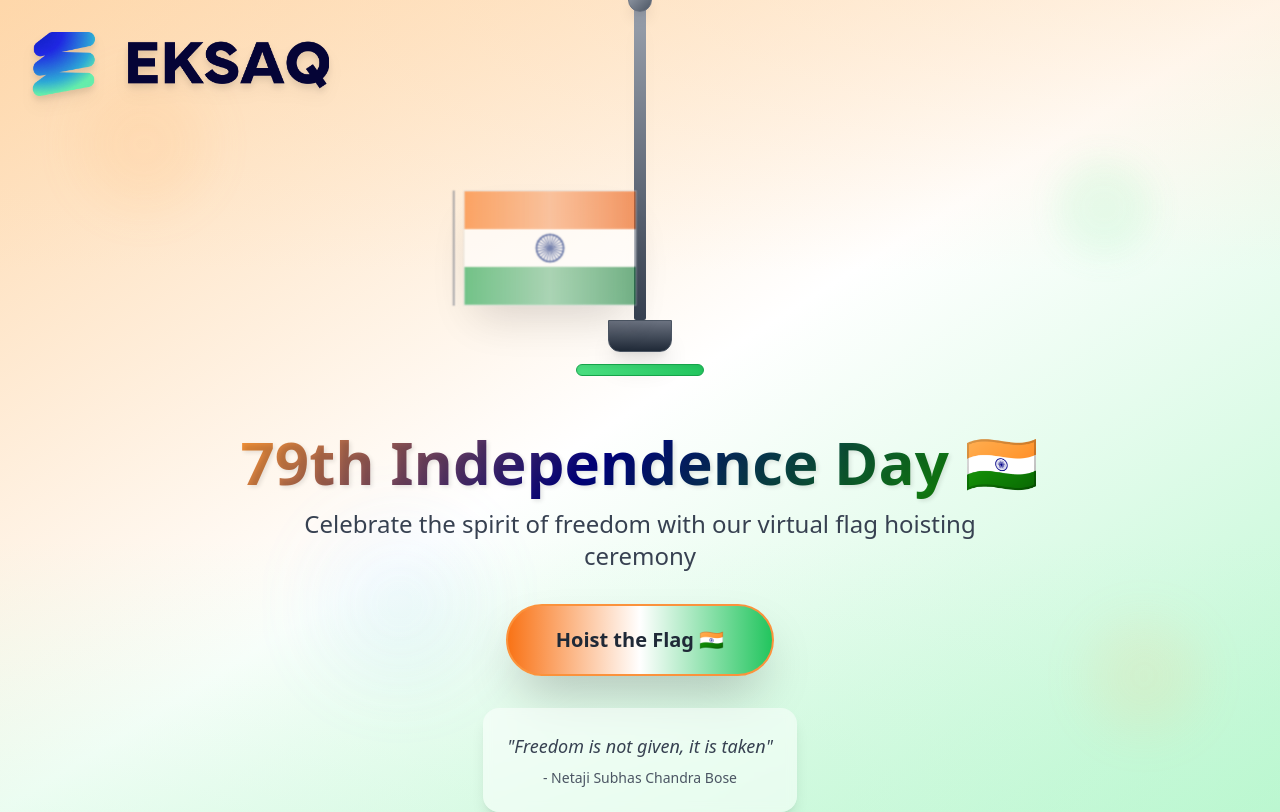
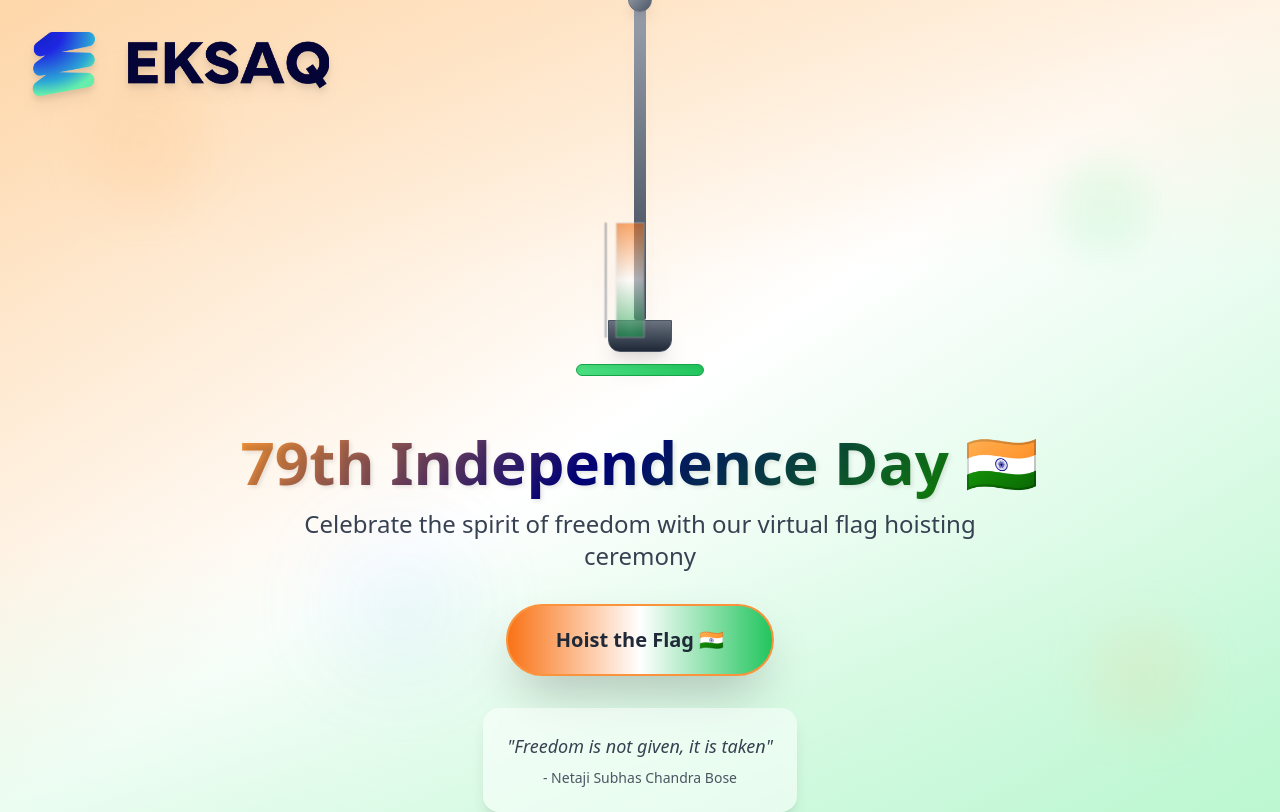
Before and after one commit to peddintimadhusudhan-blip/flag, a React (Vite) app: page / in a window 1280 px wide. Built offline with nearby package versions, Linux system fonts and the light colour scheme.

Commit message:
Create realistic flag hoisting ceremony

```diff
--- a/src/App.css
+++ b/src/App.css
@@ -20,9 +20,9 @@
 
 /* Custom slow flag hoisting animation */
 .flag-hoist {
-  transition: transform 4s cubic-bezier(0.25, 0.46, 0.45, 0.94),
-              opacity 4s ease-out,
-              scale 4s ease-out;
+  transition: transform 3s cubic-bezier(0.25, 0.46, 0.45, 0.94),
+              opacity 3s ease-out,
+              scale 3s ease-out;
 }
 
 /* Smooth scrolling */
@@ -58,3 +58,19 @@ html {
   0%, 100% { opacity: 0.3; transform: scale(1); }
   50% { opacity: 0.8; transform: scale(1.1); }
 }
+
+/* Falling flower petals animation */
+@keyframes fall {
+  0% {
+    transform: translateY(-100vh) rotate(0deg);
+    opacity: 1;
+  }
+  100% {
+    transform: translateY(100vh) rotate(360deg);
+    opacity: 0;
+  }
+}
+
+.animate-fall {
+  animation: fall linear infinite;
+}
--- a/src/App.tsx
+++ b/src/App.tsx
@@ -1,37 +1,69 @@
 import { useState, useRef } from 'react';
 import FlagPole from './components/FlagPole';
+import FlowerPetals from './components/FlowerPetals';
 import './App.css';
 
 function App() {
   const [isHoisted, setIsHoisted] = useState(false);
+  const [isUnfurling, setIsUnfurling] = useState(false);
+  const [showFlowers, setShowFlowers] = useState(false);
   const [isAnthemPlaying, setIsAnthemPlaying] = useState(false);
   const [showAnthemNotice, setShowAnthemNotice] = useState(false);
   const audioRef = useRef<HTMLAudioElement>(null);
   const timeoutRef = useRef<number | null>(null);
+  const unfurlTimeoutRef = useRef<number | null>(null);
+  const flowerTimeoutRef = useRef<number | null>(null);
+  const anthemTimeoutRef = useRef<number | null>(null);
 
   const handleHoistFlag = () => {
     if (!isHoisted) {
       setIsHoisted(true);
 
-      // Show anthem notice
-      setShowAnthemNotice(true);
+      // Start unfurling after flag reaches the top (3 seconds)
+      unfurlTimeoutRef.current = setTimeout(() => {
+        setIsUnfurling(true);
+      }, 3000);
 
-      // Start anthem after 2 seconds (flag hoisting animation time)
+      // Show flowers after unfurling starts (4 seconds total)
+      flowerTimeoutRef.current = setTimeout(() => {
+        setShowFlowers(true);
+      }, 4000);
+
+      // Show anthem notice after flowers start (5 seconds)
       timeoutRef.current = setTimeout(() => {
+        setShowAnthemNotice(true);
+      }, 5000);
+
+      // Start anthem after notice (7 seconds total)
+      anthemTimeoutRef.current = setTimeout(() => {
         setShowAnthemNotice(false);
         setIsAnthemPlaying(true);
         if (audioRef.current) {
           audioRef.current.play().catch(console.error);
         }
-      }, 4000);
+      }, 7000);
     } else {
-      // Clear any pending timeout to prevent play() after pause()
+      // Clear all timeouts
       if (timeoutRef.current) {
         clearTimeout(timeoutRef.current);
         timeoutRef.current = null;
       }
+      if (unfurlTimeoutRef.current) {
+        clearTimeout(unfurlTimeoutRef.current);
+        unfurlTimeoutRef.current = null;
+      }
+      if (flowerTimeoutRef.current) {
+        clearTimeout(flowerTimeoutRef.current);
+        flowerTimeoutRef.current = null;
+      }
+      if (anthemTimeoutRef.current) {
+        clearTimeout(anthemTimeoutRef.current);
+        anthemTimeoutRef.current = null;
+      }
 
       setIsHoisted(false);
+      setIsUnfurling(false);
+      setShowFlowers(false);
       setIsAnthemPlaying(false);
       setShowAnthemNotice(false);
       if (audioRef.current) {
@@ -43,6 +75,7 @@ function App() {
 
   const handleAnthemEnd = () => {
     setIsAnthemPlaying(false);
+    setShowFlowers(false);
   };
 
   return (
@@ -71,6 +104,9 @@ function App() {
         {/* Fallback message for browsers that don't support audio */}
         Your browser does not support the audio element.
       </audio>
+
+      {/* Falling Flower Petals */}
+      <FlowerPetals isActive={showFlowers} />
 
       {/* Anthem Notice */}
       {/* Eksaq Logo */}
@@ -105,7 +141,7 @@ function App() {
       <div className="flex flex-col items-center justify-center min-h-screen text-center relative z-10">
         {/* Flag Section */}
         <div className="mb-12">
-          <FlagPole isHoisted={isHoisted} />
+          <FlagPole isHoisted={isHoisted} isUnfurling={isUnfurling} />
         </div>
 
         {/* Main Heading */}
--- a/src/components/FlagPole.tsx
+++ b/src/components/FlagPole.tsx
@@ -2,9 +2,10 @@ import React from 'react';
 
 interface FlagPoleProps {
   isHoisted: boolean;
+  isUnfurling: boolean;
 }
 
-const FlagPole: React.FC<FlagPoleProps> = ({ isHoisted }) => {
+const FlagPole: React.FC<FlagPoleProps> = ({ isHoisted, isUnfurling }) => {
   return (
     <div className="flex flex-col items-center h-96 relative">
       {/* Pole */}
@@ -15,12 +16,27 @@ const FlagPole: React.FC<FlagPoleProps> = ({ isHoisted }) => {
         {/* Flag */}
         <div
           className={`absolute right-0 top-6 flag-hoist transform ${
-            isHoisted ? 'translate-y-0 opacity-100 scale-100' : 'translate-y-40 opacity-60 scale-90'
+            isHoisted ? 'translate-y-0 opacity-100 scale-100' : 'translate-y-48 opacity-60 scale-90'
           }`}
         >
           <div className="relative">
             {/* Flag with animation */}
-            <div className={`w-48 h-32 shadow-2xl transform-gpu border border-gray-300 ${isHoisted ? 'animate-wave' : ''}`}>
+            <div className={`shadow-2xl transform-gpu border border-gray-300 transition-all duration-1000 ${
+              !isHoisted ? 'w-8 h-32 bg-gradient-to-b from-orange-500 via-white to-green-600' :
+              !isUnfurling ? 'w-8 h-32 bg-gradient-to-b from-orange-500 via-white to-green-600' :
+              'w-48 h-32'
+            } ${isUnfurling && isHoisted ? 'animate-wave' : ''}`}>
+              {/* Folded flag state */}
+              {(!isHoisted || !isUnfurling) && (
+                <div className="w-full h-full bg-gradient-to-b from-orange-500 via-white to-green-600 relative">
+                  {/* Folded flag texture */}
+                  <div className="absolute inset-0 bg-gradient-to-r from-black/10 via-transparent to-black/10"></div>
+                </div>
+              )}
+
+              {/* Unfurled flag state */}
+              {isHoisted && isUnfurling && (
+                <>
               {/* Saffron stripe */}
               <div className="h-1/3 bg-gradient-to-r from-orange-500 to-orange-600 relative overflow-hidden">
                 <div className="absolute inset-0 bg-gradient-to-r from-transparent via-white to-transparent opacity-30 animate-pulse"></div>
@@ -29,7 +45,7 @@ const FlagPole: React.FC<FlagPoleProps> = ({ isHoisted }) => {
               {/* White stripe with Ashoka Chakra */}
               <div className="h-1/3 bg-white relative flex items-center justify-center">
                 {/* Ashoka Chakra */}
-                <div className={`w-8 h-8 relative ${isHoisted ? 'animate-spin-slow' : ''}`}>
+                <div className={`w-8 h-8 relative ${isUnfurling ? 'animate-spin-slow' : ''}`}>
                   <div className="absolute inset-0 border-2 border-blue-900 rounded-full shadow-sm"></div>
                   {/* Chakra spokes */}
                   {Array.from({ length: 24 }).map((_, i) => (
@@ -48,6 +64,8 @@ const FlagPole: React.FC<FlagPoleProps> = ({ isHoisted }) => {
               <div className="h-1/3 bg-gradient-to-r from-green-600 to-green-700 relative overflow-hidden">
                 <div className="absolute inset-0 bg-gradient-to-r from-transparent via-white to-transparent opacity-30 animate-pulse"></div>
               </div>
+                </>
+              )}
             </div>
 
             {/* Flag rope */}
--- /dev/null
+++ b/src/components/FlowerPetals.tsx
@@ -0,0 +1,57 @@
+import React from 'react';
+
+interface FlowerPetalsProps {
+  isActive: boolean;
+}
+
+const FlowerPetals: React.FC<FlowerPetalsProps> = ({ isActive }) => {
+  if (!isActive) return null;
+
+  const petals = Array.from({ length: 20 }, (_, i) => ({
+    id: i,
+    delay: Math.random() * 2,
+    duration: 3 + Math.random() * 2,
+    left: Math.random() * 100,
+    rotation: Math.random() * 360,
+    size: 0.5 + Math.random() * 0.5,
+  }));
+
+  return (
+    <div className="fixed inset-0 pointer-events-none z-30 overflow-hidden">
+      {petals.map((petal) => (
+        <div
+          key={petal.id}
+          className="absolute animate-fall"
+          style={{
+            left: `${petal.left}%`,
+            animationDelay: `${petal.delay}s`,
+            animationDuration: `${petal.duration}s`,
+            transform: `rotate(${petal.rotation}deg) scale(${petal.size})`,
+          }}
+        >
+          {/* Rose petal */}
+          <div className="w-4 h-6 bg-gradient-to-br from-pink-400 to-red-500 rounded-full opacity-80 shadow-sm transform rotate-45"></div>
+        </div>
+      ))}
+
+      {/* Marigold petals */}
+      {petals.slice(0, 10).map((petal) => (
+        <div
+          key={`marigold-${petal.id}`}
+          className="absolute animate-fall"
+          style={{
+            left: `${(petal.left + 20) % 100}%`,
+            animationDelay: `${petal.delay + 0.5}s`,
+            animationDuration: `${petal.duration + 1}s`,
+            transform: `rotate(${petal.rotation + 45}deg) scale(${petal.size * 0.8})`,
+          }}
+        >
+          {/* Marigold petal */}
+          <div className="w-3 h-5 bg-gradient-to-br from-yellow-400 to-orange-500 rounded-full opacity-75 shadow-sm"></div>
+        </div>
+      ))}
+    </div>
+  );
+};
+
+export default FlowerPetals;
```
